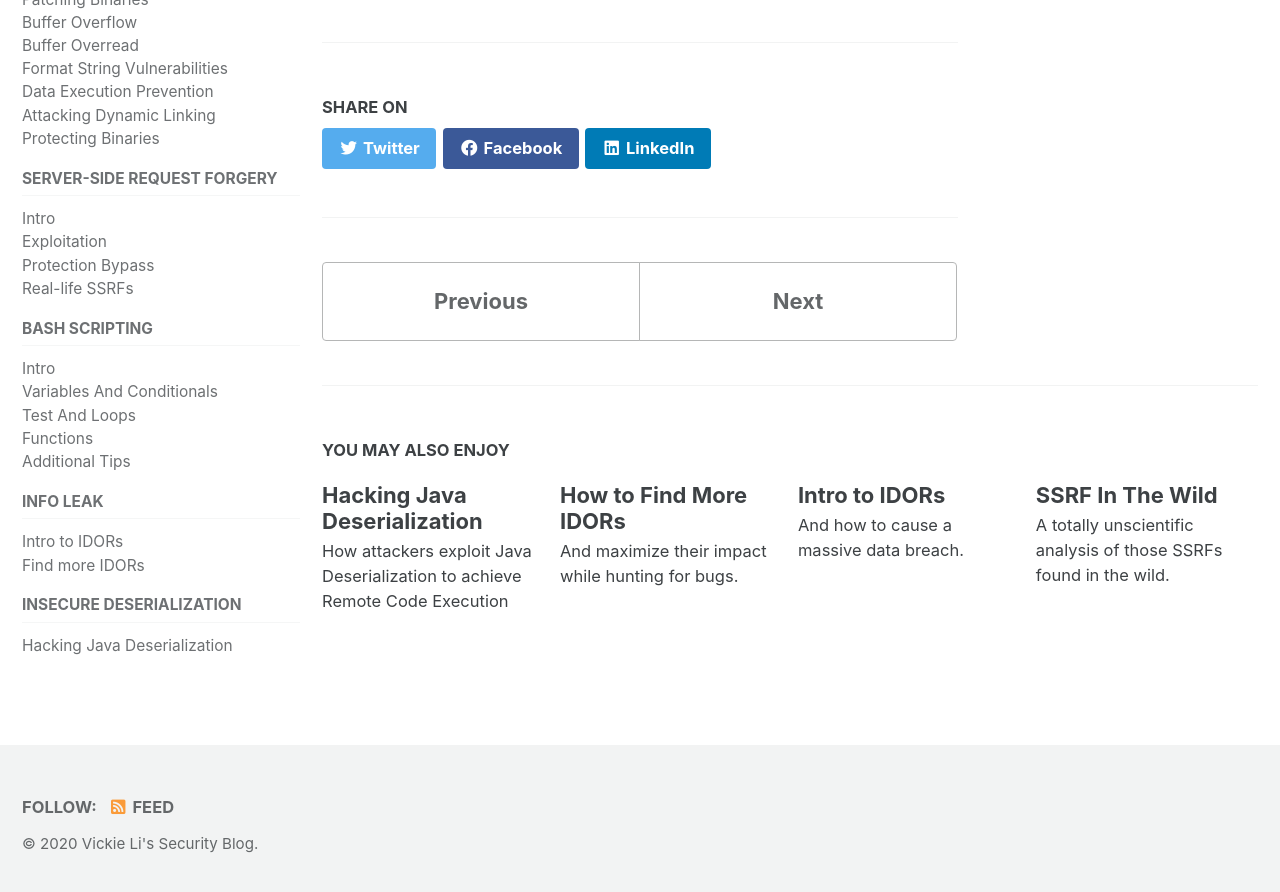
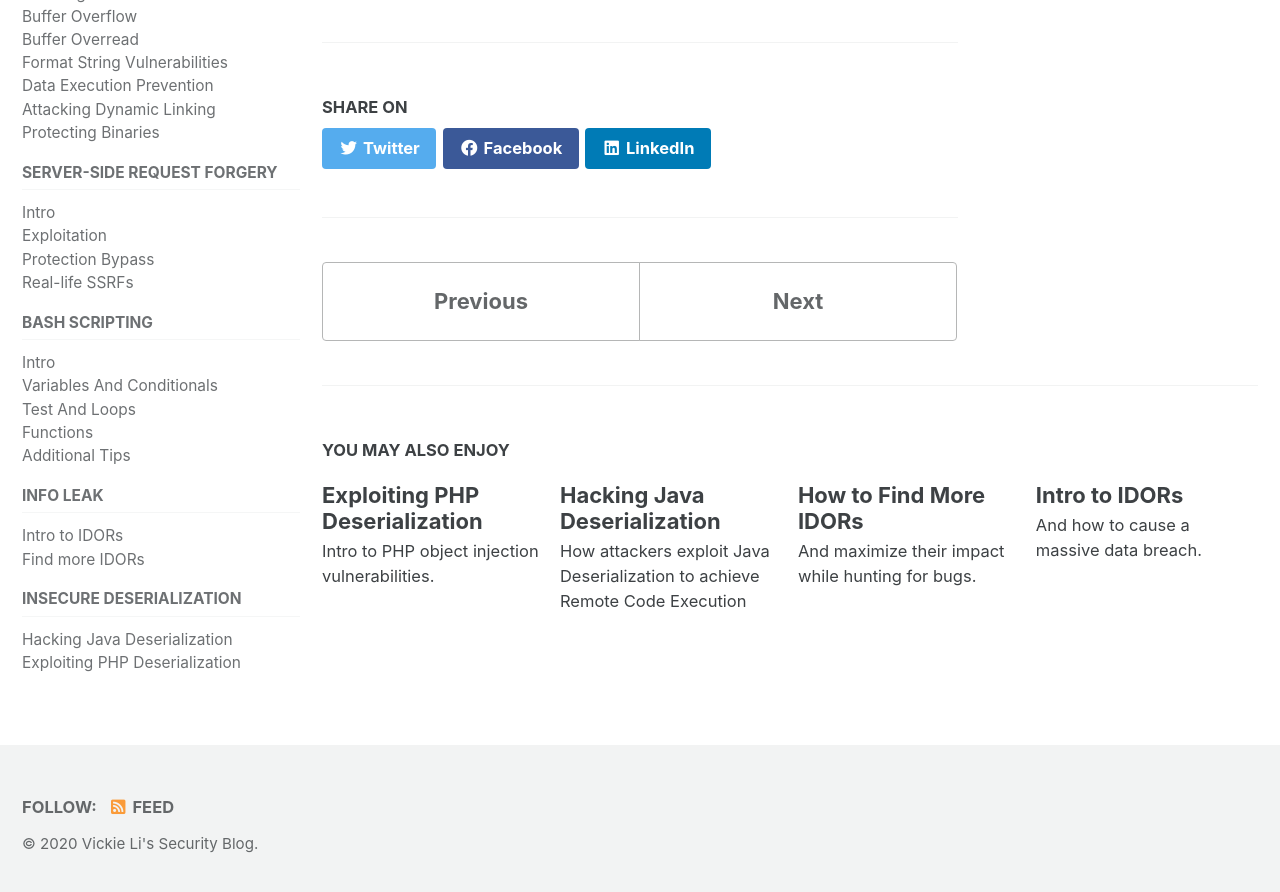
Before and after one commit to vkili/blog, a Jekyll site: the page built from _posts/2020-08-12-attacking-dynamic-linking.md, in a window 1280 px wide and 900 px high, scrolled down 3074 px. Shown: the top 892 px of the window. Built offline with Jekyll 4.4.1, drawn with Linux system fonts in a browser that asks for light colours; cached includes are drawn as plain includes; some of the changed lines change nothing that is shown.

Commit message:
php deserialization

````diff
--- a/_data/navigation.yml
+++ b/_data/navigation.yml
@@ -66,3 +66,5 @@
     children:
       - title: "Hacking Java Deserialization"
         url: https://vkili.github.io/blog/insecure%20deserialization/java-deserialization/
+      - title: "Exploiting PHP Deserialization"
+        url: https://vkili.github.io/blog/insecure%20deserialization/exploiting-php-deserialization/
--- /dev/null
+++ b/_posts/2020-08-31-exploiting-php-deserialization.md
@@ -0,0 +1,199 @@
+---
+title: "Exploiting PHP Deserialization"
+categories:
+  - Insecure Deserialization
+---
+
+Intro to PHP object injection vulnerabilities.
+
+Serialization is when an object in a programming language (say, a Java or PHP object) is converted into a format that can be stored or transferred. Whereas deserialization refers to the opposite: it's when the serialized object is read from a file or the network and converted back into an object.
+
+Insecure deserialization vulnerabilities happen when applications deserialize objects without proper sanitization. An attacker can then manipulate serialized objects to change the program's flow.
+
+Today, let's talk about PHP object injections. They are insecure deserialization vulnerabilities that happen when developers deserialize PHP objects recklessly.
+
+## Serialization in PHP
+
+To understand PHP object injections, you have to first understand how PHP serialize and deserialize objects.
+
+### Serializing
+
+When you need to store a PHP object or transfer it over the network, you use serialize() to pack it up.
+
+```
+serialize(): PHP object -> plain old string that represents the object
+```
+
+When you need to use that data, use unserialize() to unpack and get the underlying object.
+
+```
+unserialize(): string containing object data -> original object
+```
+
+For example, this code snippet will serialize the object "user".
+
+```php
+<?php
+class User{
+  public $username;
+  public $status;
+}
+$user = new User;
+$user->username = 'vickie';
+$user->status = 'not admin';
+echo serialize($user);
+?>
+```
+
+Run the code snippet, and you will get the serialized string that represents the "user" object.
+
+```php
+O:4:"User":2:{s:8:"username";s:6:"vickie";s:6:"status";s:9:"not admin";}
+```
+
+### Serialized string structure
+
+Let's break this serialized string down! The basic structure of a PHP serialized string is "data type: data". For example, "b" represents a boolean.
+
+```
+b:THE_BOOLEAN;
+
+"i" represents an integer.
+
+i:THE_INTEGER;
+
+"d" represents a float.
+
+d:THE_FLOAT;
+
+"s" represents a string.
+
+s:LENTH_OF_STRING:"ACTUAL_STRING";
+
+"a" represents an array.
+
+a:NUMBER_OF_ELEMENTS:{ELEMENTS}
+
+And finally, "O" represents an object.
+
+O:LENTH_OF_NAME:"CLASS_NAME":NUMBER_OF_PROPERTIES:{PROPERTIES}
+```
+
+So we can see our serialized string here represents an object of the class "User". It has two properties. The first property has the name "username" and the value "vickie". The second property has the name "status" and the value "not admin".
+
+```pho
+O:4:"User":2:{s:8:"username";s:6:"vickie";s:6:"status";s:9:"not admin";}
+```
+
+### Deserializing
+
+When you are ready to operate on the object again, you can deserialize the string with unserialize().
+
+```php
+<?php
+class User{
+  public $username;
+  public $status;
+}
+$user = new User;
+$user->username = 'vickie';
+$user->status = 'not admin';
+$serialized_string = serialize($user);
+$unserialized_data = unserialize($serialized_string);
+var_dump($unserialized_data);
+var_dump($unserialized_data["status"]);
+?>
+```
+
+## Unserialize() under the hood
+
+So how does unserialize() work under the hood? And why does it lead to vulnerabilities?
+
+What are PHP magic methods?
+
+PHP magic methods are function names in PHP that have "magical" properties. Learn more about them [here](https://www.php.net/manual/en/language.oop5.magic.php).
+
+The magic methods that are relevant for us now are \_\_wakeup() and \_\_destruct(). If the class of the serialized object implements any method named \_\_wakeup() and \_\_destruct(), these methods will be executed automatically when unserialize() is called on an object.
+
+#### Step 1: Object instantiation
+
+Instantiation is when the program creates an instance of a class in memory. That is what unserialize() does. It takes the serialized string, which specifies the class and the properties of that object. With that data, unserialize() creates a copy of the originally serialized object.
+
+It will then search for a function named \_\_wakeup(), and execute code in that function. \_\_wakeup() reconstructs any resources that the object may have. It is used to reestablish any database connections that have been lost during serialization and perform other reinitialization tasks.
+
+#### Step 2: Program uses the object
+
+The program operates on the object and uses it to perform other actions.
+
+#### Step 3: Object destruction
+
+Finally, when no reference to the deserialized object instance exists, \_\_destruct() is called to clean up the object.
+
+## Exploiting PHP deserialization
+
+When you control a serialized object that is passed into unserialize(), you control the properties of the created object. You might also be able to hijack the flow of the application by controlling the values passed into automatically executed methods like \_\_wakeup() or \_\_destruct().
+
+This is called a PHP object injection. PHP object injection can lead to variable manipulation, code execution, SQL injection, path traversal, or DoS.
+
+### Controlling variable values
+
+One possible way of exploiting a PHP object injection vulnerability is variable manipulation. For example, you can mess with the values encoded in the serialized string.
+
+```php
+O:4:"User":2:{s:8:"username";s:6:"vickie";s:6:"status";s:9:"not admin";}
+```
+
+In this serialize string, you can try to change the value of "status" to "admin", and see if the application grants you admin privileges.
+
+```php
+O:4:"User":2:{s:8:"username";s:6:"vickie";s:6:"status";s:5:"admin";}
+```
+
+### Getting to RCE
+
+It's even possible to achieve RCE using PHP object injection! For example, consider this vulnerable code snippet: (taken from <https://www.owasp.org/index.php/PHP_Object_Injection>)
+
+```php
+class Example2
+{
+  private $hook;
+  function __construct(){
+      // some PHP code...
+  }
+  function __wakeup(){\
+      if (isset($this->hook)) eval($this->hook);
+  }
+}
+// some PHP code...
+$user_data = unserialize($_COOKIE['data']);
+// some PHP code...
+```
+
+You can achieve RCE using this deserialization flaw because a user-provided object is passed into unserialize. And the class Example2 has a magic function that runs eval() on user-provided input.
+
+To exploit this RCE, you simply have to set your data cookie to a serialized Example2 object with the hook property set to whatever PHP code you want. You can generate the serialized object using the following code snippet:
+
+```php
+class Example2
+{
+   private $hook = "phpinfo();";
+}
+print urlencode(serialize(new Example2));
+// We need to use URL encoding since we are injecting the object via a URL.
+```
+
+Passing the above-generated string into the data cookie will cause the code "phpinfo();" to be executed. Once you pass the serialized object into the program, the following is what will happen in detail:
+
+```
+1.  You pass a serialized Example2 object into the program as the data cookie.
+2.  The program calls unserialize() on the data cookie.
+3.  Because the data cookie is a serialized Example2 object, unserialize() instantiates a new Example2 object.
+4.  unserialize() sees that the Example2 class has __wakeup() implemented, so __wakeup() is called.
+5.  __wakeup() looks for the $hook property of the object, and if it is not NULL, it runs eval($hook).
+6.  $hook is not NULL, and is set to "phpinfo();", so eval("phpinfo();") is run.
+7.  RCE is achieved.
+```
+
+## Conclusion
+
+If you can control the serialized string that is passed into unserialize(), you can control the entire object that is generated. If the object is not sanitized before deserialization, you might be looking at a PHP object injection vulnerability. You can use PHP object injections to achieve variable manipulation, SQL injection, path traversal, DoS, or even RCE!
````
